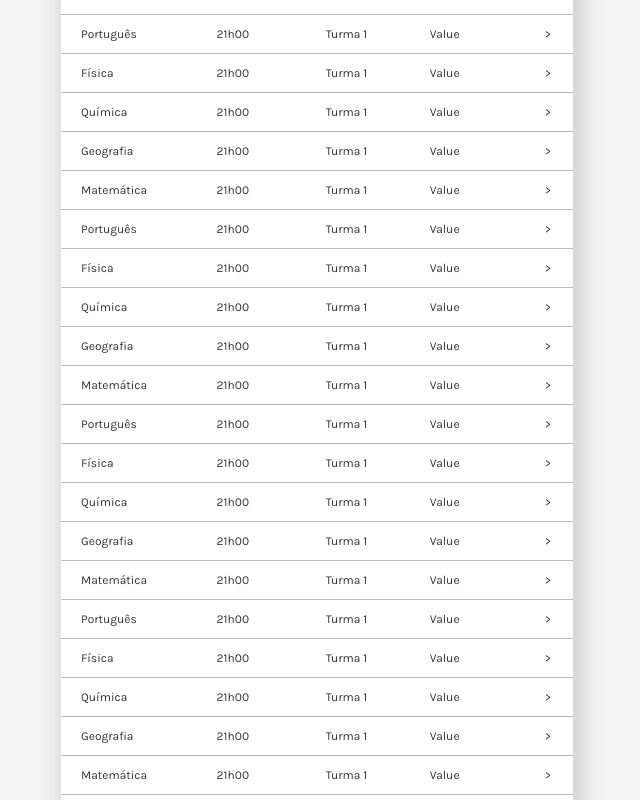
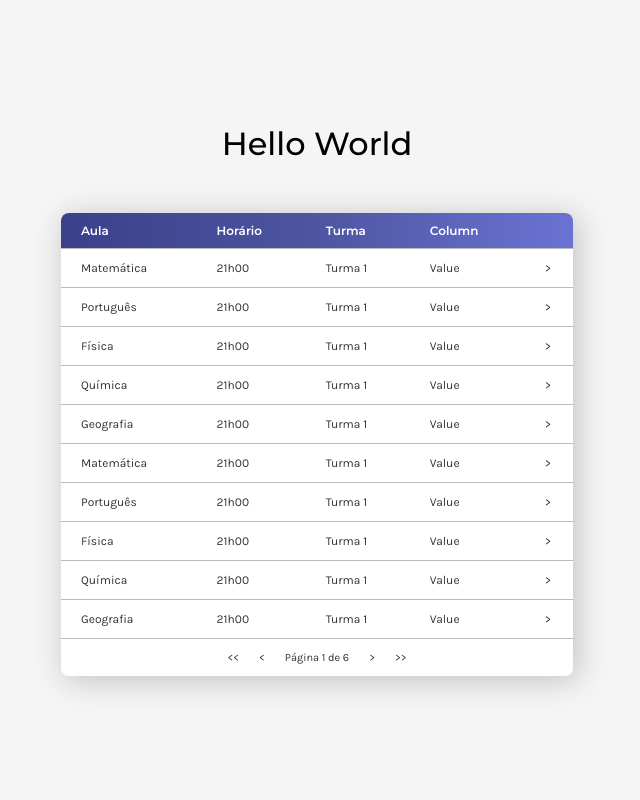
Before and after one commit to lucas-pvg/cp-presenca-cursinho-frontend, a React (Vite) app: page / in a window 1280 px wide. Shown: the top 800 px of the page, without its empty margins (323-963 px from the left). Built offline with nearby package versions, Linux system fonts and the light colour scheme.

Commit message:
✨ Added Footer and navigation funcionality

```diff
--- a/src/components/table/Table.css
+++ b/src/components/table/Table.css
@@ -35,7 +35,8 @@
   border-color: var(--outline-inverse);
 }
 
-.table-row {
+.table-row,
+.table-footer {
   font-family: "Karla", sans-serif;
   font-size: 12px;
   border-bottom: 1px solid;
@@ -50,17 +51,15 @@
   }
 }
 
-.table-row:last-of-type {
-  border: none;
-}
-
-.table-row.light {
+.table-row.light,
+.table-footer.light {
   background: var(--base-white);
   color: var(--base-black);
   border-color: var(--outline-base);
 }
 
-.table-row.dark {
+.table-row.dark,
+.table-footer.dark {
   background: var(--base-gray);
   color: var(--base-white);
   border-color: var(--outline-inverse);
@@ -88,6 +87,24 @@
   display: none;
 }
 
-.table-footer td {
+.table-footer {
+  font-size: 11px;
   border: none;
 }
+
+.table-footer .footer-icons {
+  display: flex;
+  justify-content: center;
+  gap: 20px;
+}
+
+.table-footer .icon {
+  cursor: pointer;
+
+  transition:
+    transform .1s ease-in-out;
+}
+
+.table-footer .icon:hover {
+  transform: scale(1.2);
+}
--- a/src/components/table/Table.tsx
+++ b/src/components/table/Table.tsx
@@ -1,7 +1,8 @@
-import { ComponentProps } from 'react'
+import { ComponentProps, useState } from 'react'
 import { cva, VariantProps } from 'class-variance-authority'
 import { TableHeader } from './TableHeader'
 import { TableRow } from './TableRow'
+import { TableFooter } from './TableFooter'
 import './Table.css'
 
 const TableVariants = cva(
@@ -28,17 +29,22 @@ interface TableProps
 }
 
 export function Table({ mode, clickable, header, data, ...props }: TableProps) {
+  const [page, setPage] = useState(1)
+  const maxPage = Math.ceil(data.length/10)
+
   return (
     <table className={TableVariants({ mode })} {...props}>
       <TableHeader mode={mode} clickable={clickable} headers={header} />
 
       {
-        data.map((row, i) => {
+        data.slice((page-1)*10, page*10).map((row, i) => {
           return (
             <TableRow mode={mode} clickable={clickable} data={row} key={i} />
           )
         })
       }
+
+      <TableFooter mode={mode} page={page} setPage={setPage} maxPage={maxPage} />
     </table>
   )
 }
```
